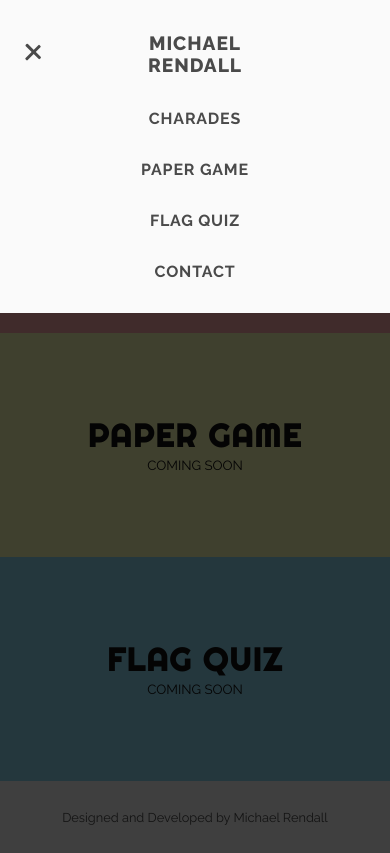
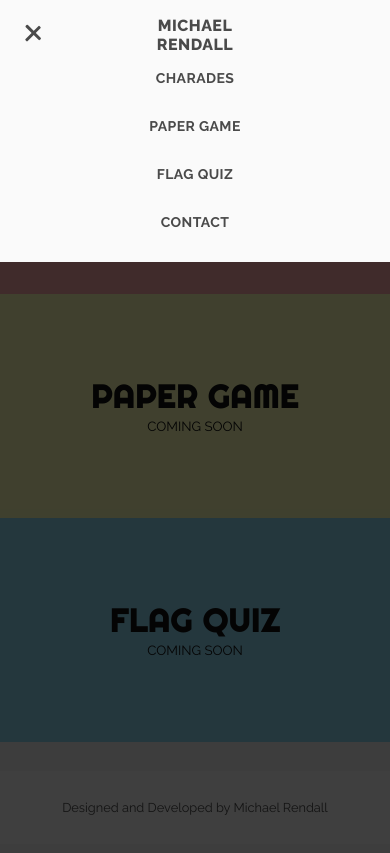
Before and after one commit to MichaelRendall/personal, a React (Create React App) app: page / in a window 390 px wide. Both pictures are taken after a click on the element 34 px from the left and 54 px from the top of the page. Built offline with nearby package versions, Linux system fonts and the light colour scheme.

Commit message:
added media queries for smaller mobile font sizing

```diff
--- a/src/components/FormElements/Button.module.scss
+++ b/src/components/FormElements/Button.module.scss
@@ -8,6 +8,7 @@
   color: $white;
   padding: 1rem 2rem;
   font-weight: 700;
+  font-size: 0.8rem;
   letter-spacing: $letter-spacing;
   text-transform: uppercase;
   width: fit-content;
@@ -21,8 +22,6 @@
 }
 
 .large {
-  font-size: 1rem;
   margin: 3rem auto;
-  padding: 1rem 3rem;
   box-shadow: 0 5px 15px rgba(0, 0, 0, 0.2);
 }
--- a/src/components/FormElements/Input.module.scss
+++ b/src/components/FormElements/Input.module.scss
@@ -5,6 +5,7 @@
   flex-direction: column;
   position: relative;
   min-width: 12rem;
+  font-size: 0.875rem;
 
   label {
     font-weight: 700;
@@ -13,6 +14,6 @@
   }
 }
 
-.input:first-of-type{
-	margin-left: 0;
+.input:first-of-type {
+  margin-left: 0;
 }
--- a/src/components/UI/Backdrop.module.scss
+++ b/src/components/UI/Backdrop.module.scss
@@ -2,10 +2,14 @@
 
 .backdrop {
   position: fixed;
-  top: $header-height;
+  top: $header-height-mobile;
   left: 0;
   width: 100%;
   height: 100vh;
   background: rgba(0, 0, 0, 0.75);
   z-index: 10;
+
+  @media (min-width: $media-min-width) {
+    top: $header-height-web;
+  }
 }
--- a/src/components/UI/Card.module.scss
+++ b/src/components/UI/Card.module.scss
@@ -26,8 +26,7 @@
     background: $pastel-blue;
   }
 
-  &:hover,
-  &:active {
+  &:hover {
     filter: brightness(85%);
   }
 }
--- a/src/components/header/Header.module.scss
+++ b/src/components/header/Header.module.scss
@@ -9,10 +9,14 @@
   text-align: center;
   color: $grey;
   background-color: $white;
-  padding: 2rem 1rem;
+  padding: 1rem;
   display: flex;
   align-items: center;
   margin: 0;
+
+  @media (min-width: $media-min-width) {
+    padding: 2rem 1rem;
+  }
 
   & > * {
     flex-basis: 100%;
@@ -21,8 +25,12 @@
 
 .logo {
   font: {
-    size: 1.2rem;
+    size: 1rem;
     weight: 800;
+  }
+
+  @media (min-width: $media-min-width) {
+    font-size: 1.2rem;
   }
 
   a {
--- a/src/components/header/SideDrawer.module.scss
+++ b/src/components/header/SideDrawer.module.scss
@@ -7,7 +7,11 @@
   top: 0;
   z-index: 200;
   background: $white;
-  padding: calc($header-height - 1rem) 0 1rem;
+  padding: calc($header-height-mobile - 1rem) 0 1rem;
+
+  @media (min-width: $media-min-width) {
+    padding: calc($header-height-web - 1rem) 0 1rem;
+  }
 }
 
 .enter {
--- a/src/components/header/nav/NavItems.module.scss
+++ b/src/components/header/nav/NavItems.module.scss
@@ -8,6 +8,8 @@
     align-items: flex-start;
     margin: 0;
     padding: 0;
+    font-size: 0.875rem;
+
     @media (min-width: $media-min-width) {
       flex-direction: row;
     }
--- a/src/index.scss
+++ b/src/index.scss
@@ -23,11 +23,15 @@ body {
 
 .App {
   display: grid;
-  grid-template-rows: $header-height auto fit-content(8rem);
+  grid-template-rows: $header-height-mobile auto fit-content(8rem);
   grid-template-areas:
     "header"
     "main"
     "footer";
+
+  @media (min-width: $media-min-width) {
+    grid-template-rows: $header-height-web auto fit-content(8rem);
+  }
 }
 
 footer {
@@ -53,7 +57,7 @@ h1 {
   font-family: "Righteous", sans-serif;
   text-align: center;
   color: $black;
-  font-size: 1.75rem;
+  font-size: 1.5rem;
   padding: 0;
   letter-spacing: $letter-spacing;
 }
--- a/src/styles/_variables.scss
+++ b/src/styles/_variables.scss
@@ -11,11 +11,12 @@ $pastel-yellow: #fdffb6;
 $pastel-blue: #90dbf4;
 
 /* Dimensions */
-$header-height: 6.8rem;
+$header-height-web: 6.8rem;
+$header-height-mobile: 4.35rem;
 $max-width: 60rem;
 
 /* Spacing */
-$letter-spacing: 0.05em;
+$letter-spacing: 0.03em;
 
 /* Animation */
 $transition-speed: 0.4s;
```
